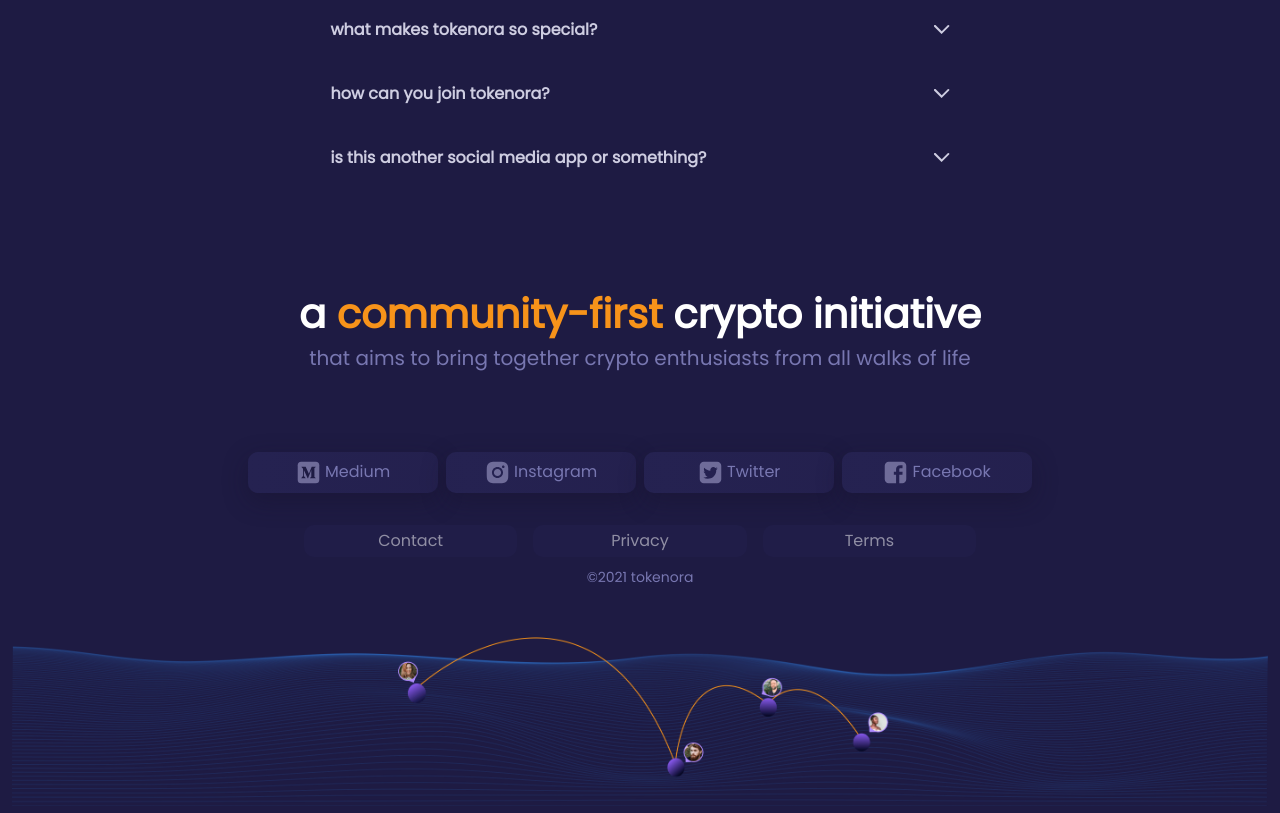
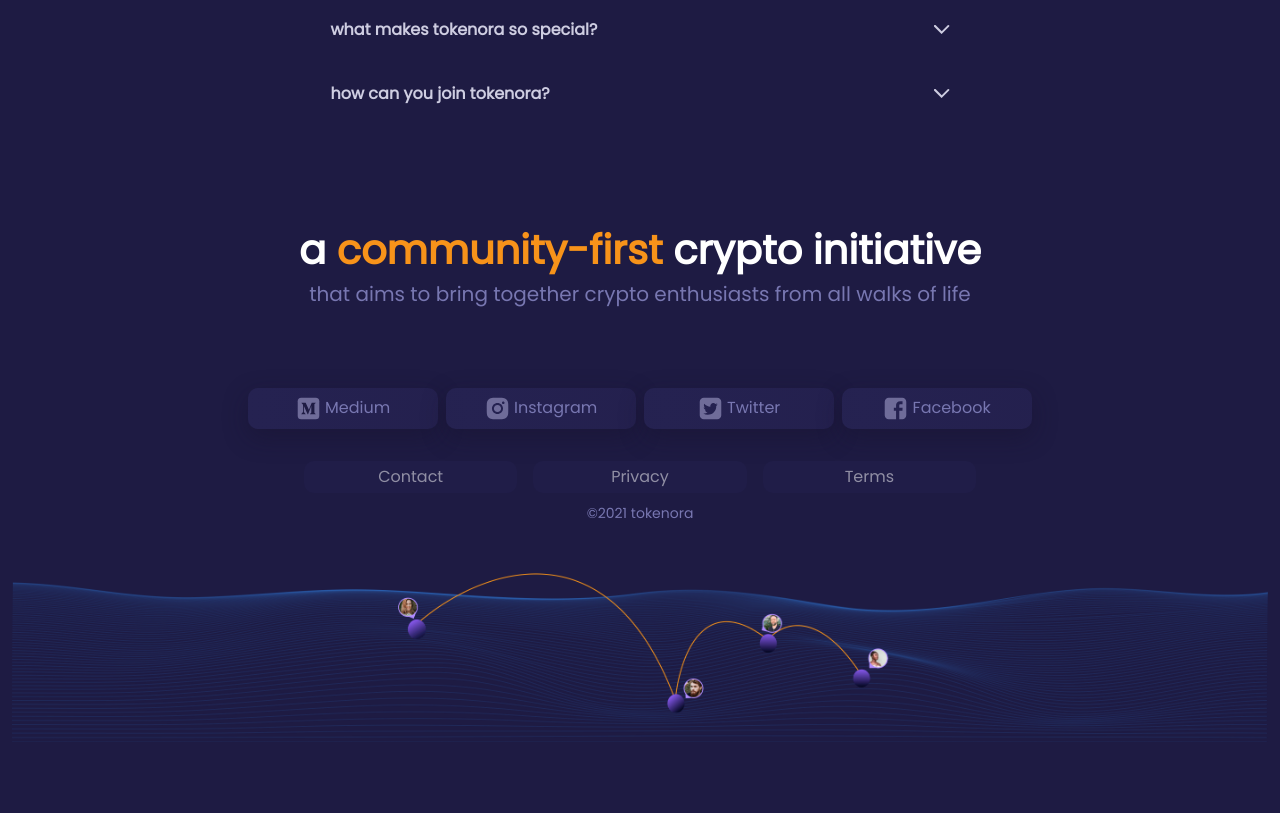
Before and after one commit to Tokenora-admin/tokenora-frontend, a Next.js app: page / in a window 1280 px wide. Shown: the part 3100-3913 px from the top of the page. After the commit the page ends 3849 px from the top, so only its background shows below. Built offline with nearby package versions, Linux system fonts and the light colour scheme; no server answers.

Commit message:
Update faq.js

```diff
--- a/components/faq/faq.js
+++ b/components/faq/faq.js
@@ -20,17 +20,12 @@ const Faq = () => {
 
             we created tokenora because we believe decentralisation is the ultimate future, and to get everyone on board with it, we have to make ourselves familiar with it first. \n
 
-            at tokenora, we play the zero sum game. everyone grows. and that's what makes us special.`
+            at tokenora, we play the positive-sum game. everyone grows. and that's what makes us special.`
         },
         {
             id: 3,
             q1: 'how can you join tokenora?',
             a1: "you can start by typing in your email and reserving a username."
-        },
-        {
-            id: 4,
-            q1: 'is this another social media app or something?',
-            a1: "Tokenora is a community-first crypto initiative that aims to bring together crypto enthusiasts from all walks of life. whether you are a professional crypto maniac or someone who is following their curiosity, we want to serve them all."
         }
     ])
     return (
```
